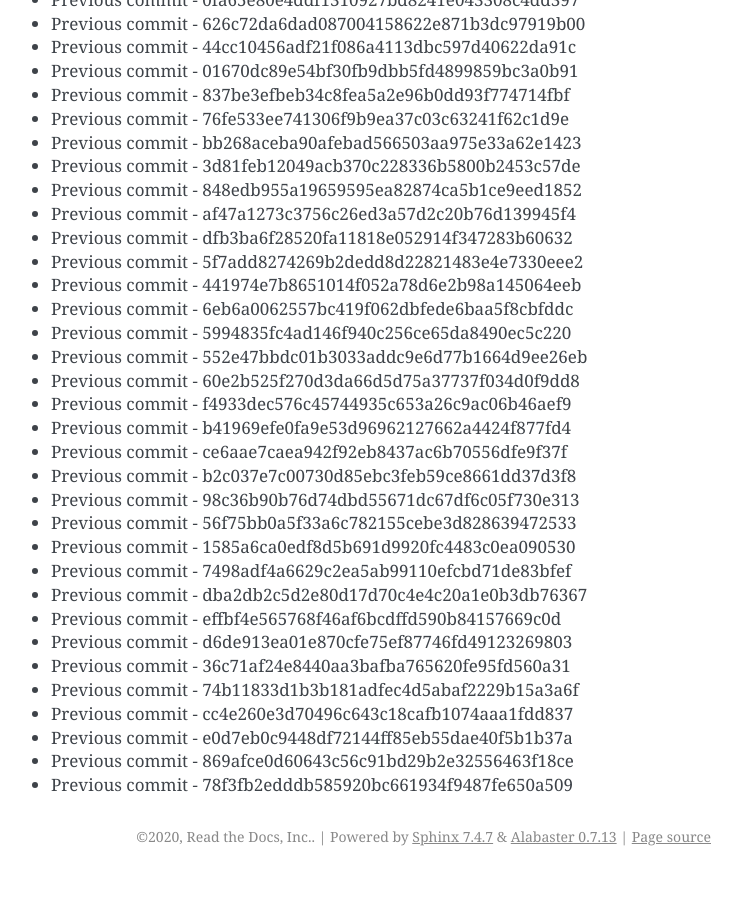
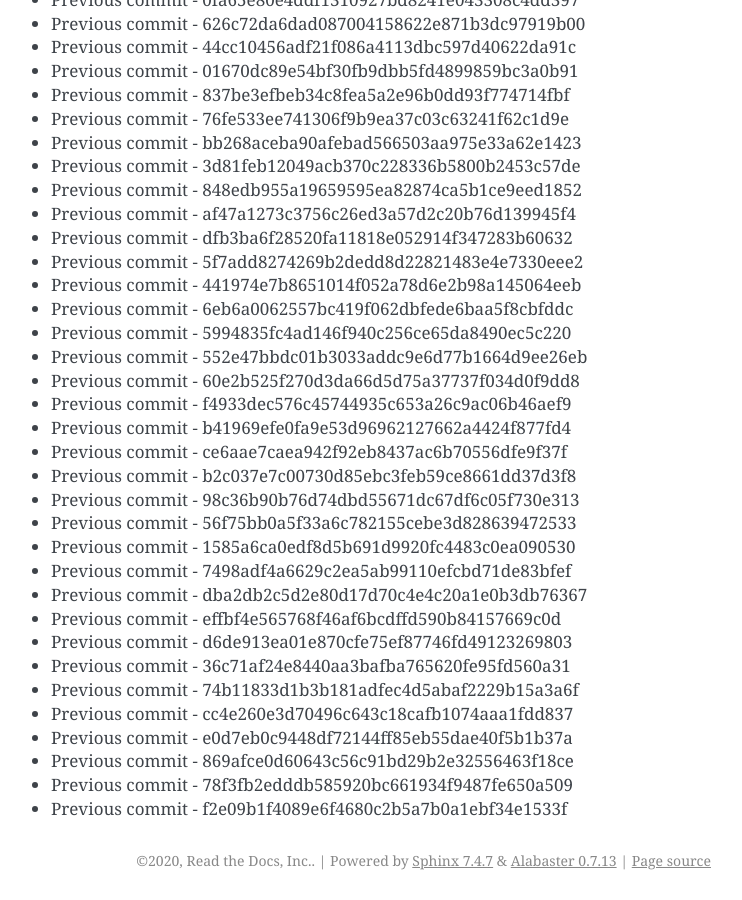
Before and after one commit to readthedocs/rtd-git-stresstest, a Sphinx documentation site: the page built from docs/updates.rst, in a window 1280 px wide and 900 px high, scrolled down 95391 px. Shown: the whole window, without its empty margins (399-1141 px from the left). Built offline with Sphinx 7.4.7, drawn with Linux system fonts in a browser that asks for light colours; before the commit the page ends 96267 px from its top, so only the background shows below that.

Commit message:
Generating commit from previous: f2e09b1f4089e6f4680c2b5a7b0a1ebf34e1533f

```diff
--- a/docs/updates.rst
+++ b/docs/updates.rst
@@ -4040,3 +4040,4 @@ It can be tested for any performance characteristics.
 * Previous commit - e0d7eb0c9448df72144ff85eb55dae40f5b1b37a
 * Previous commit - 869afce0d60643c56c91bd29b2e32556463f18ce
 * Previous commit - 78f3fb2edddb585920bc661934f9487fe650a509
+* Previous commit - f2e09b1f4089e6f4680c2b5a7b0a1ebf34e1533f
```
